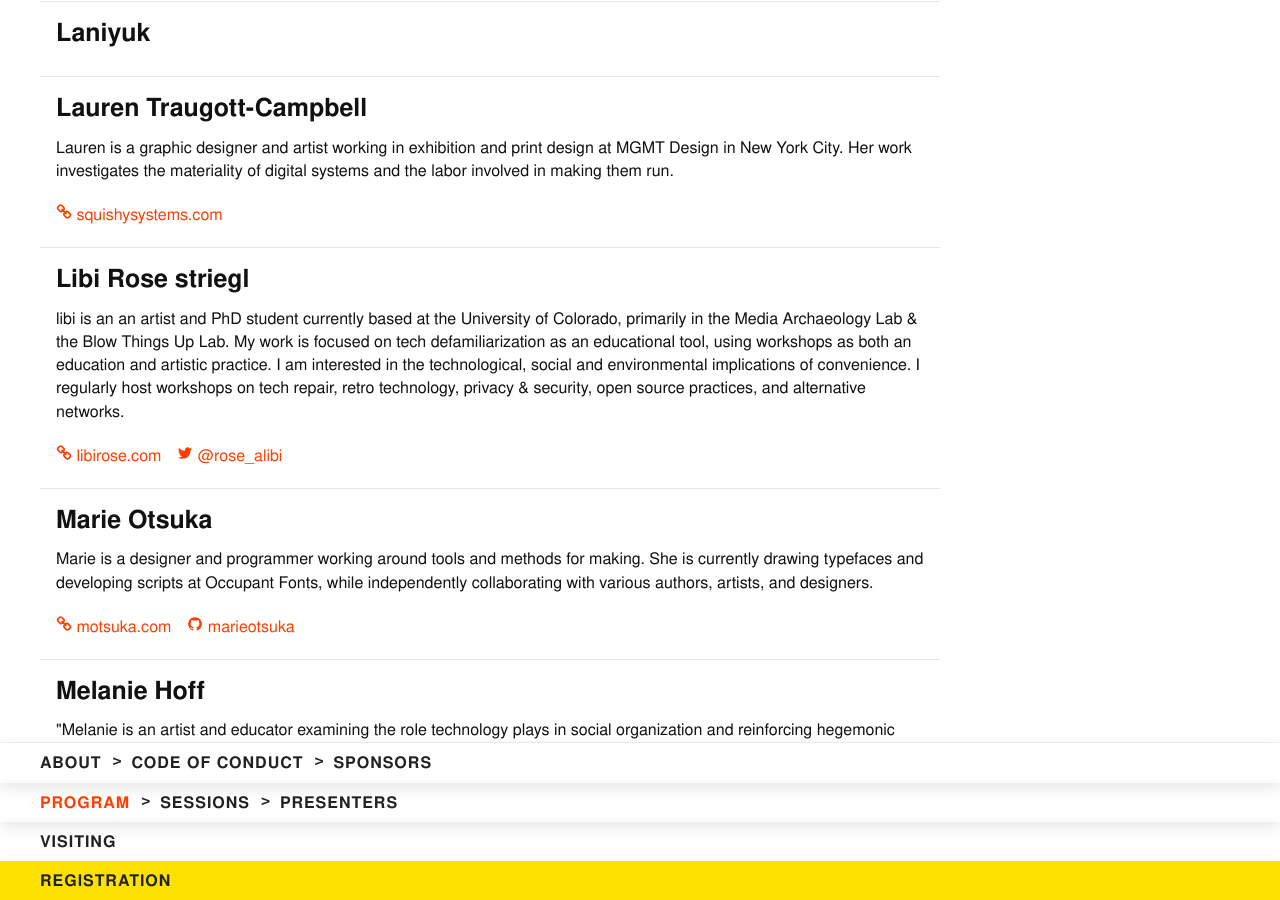
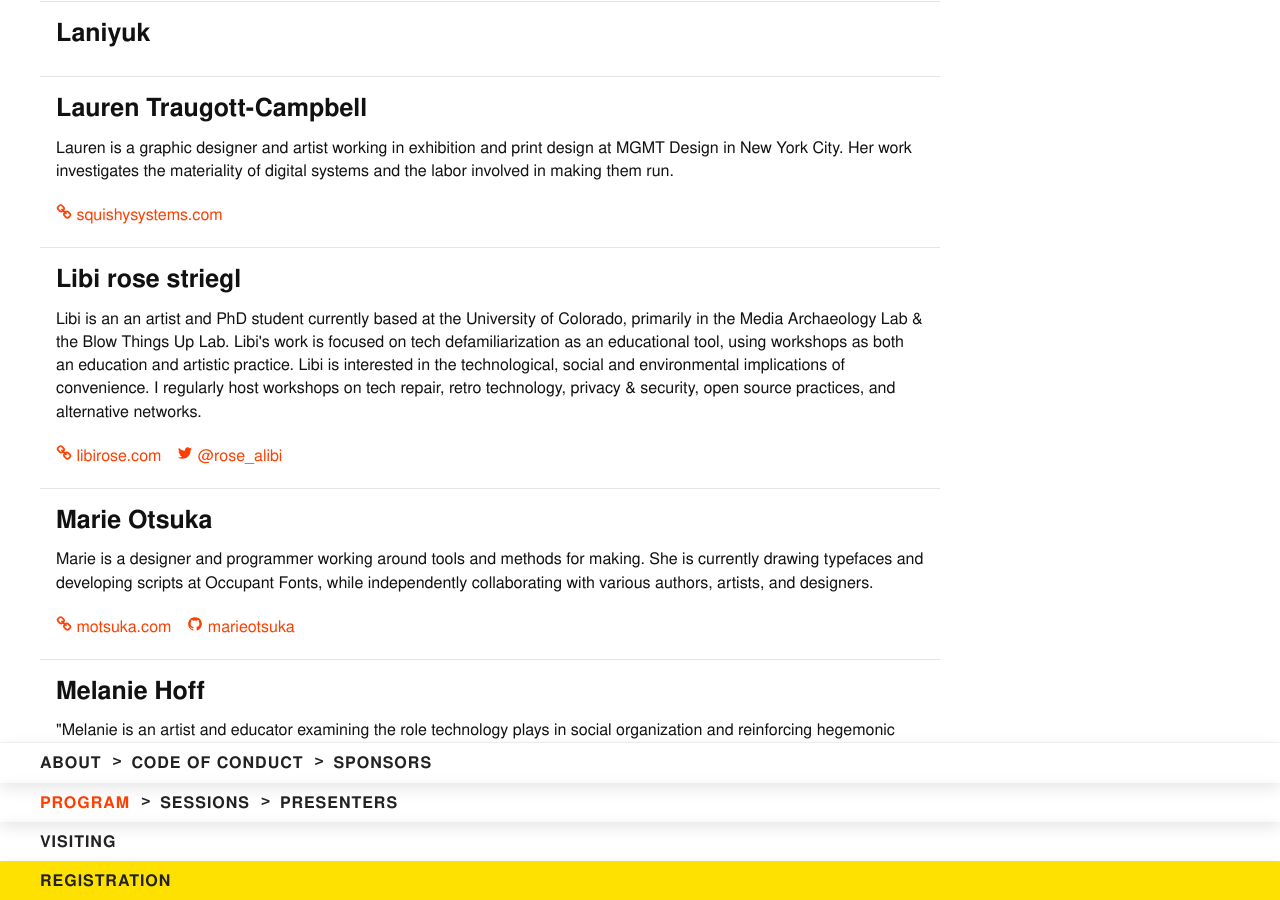
Before and after one commit to ournetworks/ournetworks.ca, a Jekyll site: the page built from program.md, in a window 1280 px wide and 900 px high, scrolled down 15634 px. Built offline with Jekyll 4.4.1, drawn with Linux system fonts in a browser that asks for light colours; some of the changed text lies outside the part shown.

Commit message:
fix libi capitalization and bio

```diff
--- a/_data/presenters.yml
+++ b/_data/presenters.yml
@@ -294,8 +294,8 @@
     twitter: "brett_wallace"
 
   - presenterID: libi
-    name: "Libi Rose striegl"
-    bio: "libi is an an artist and PhD student currently based at the University of Colorado, primarily in the Media Archaeology Lab & the Blow Things Up Lab. My work is focused on tech defamiliarization as an educational tool, using workshops as both an education and artistic practice. I am interested in the technological, social and environmental implications of convenience. I regularly host workshops on tech repair, retro technology, privacy & security, open source practices, and alternative networks."
+    name: "Libi rose striegl"
+    bio: "Libi is an an artist and PhD student currently based at the University of Colorado, primarily in the Media Archaeology Lab & the Blow Things Up Lab. Libi's work is focused on tech defamiliarization as an educational tool, using workshops as both an education and artistic practice. Libi is interested in the technological, social and environmental implications of convenience. I regularly host workshops on tech repair, retro technology, privacy & security, open source practices, and alternative networks."
     link: "http://libirose.com"
     linkDisplay: "libirose.com"
     twitter: "rose_alibi"
```
